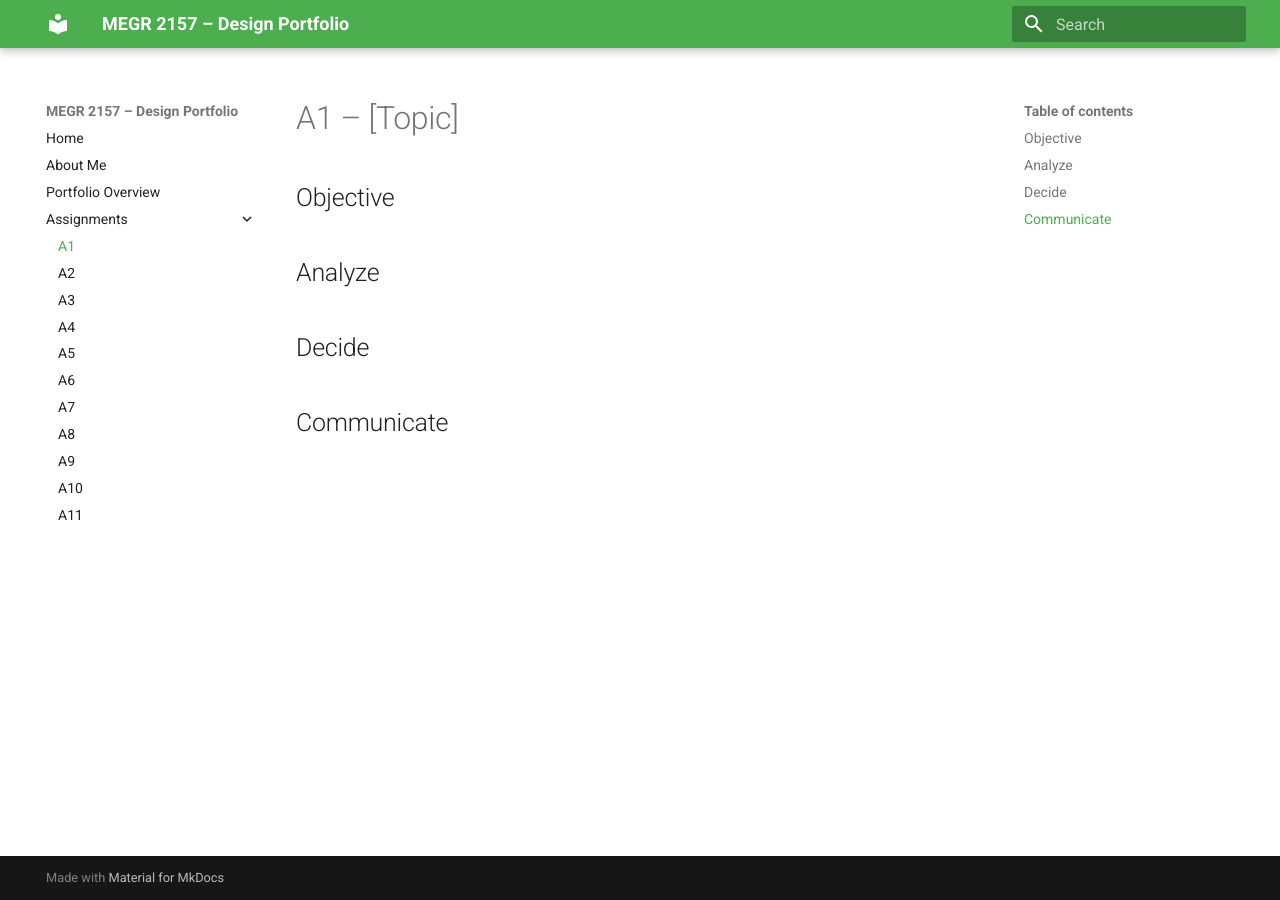
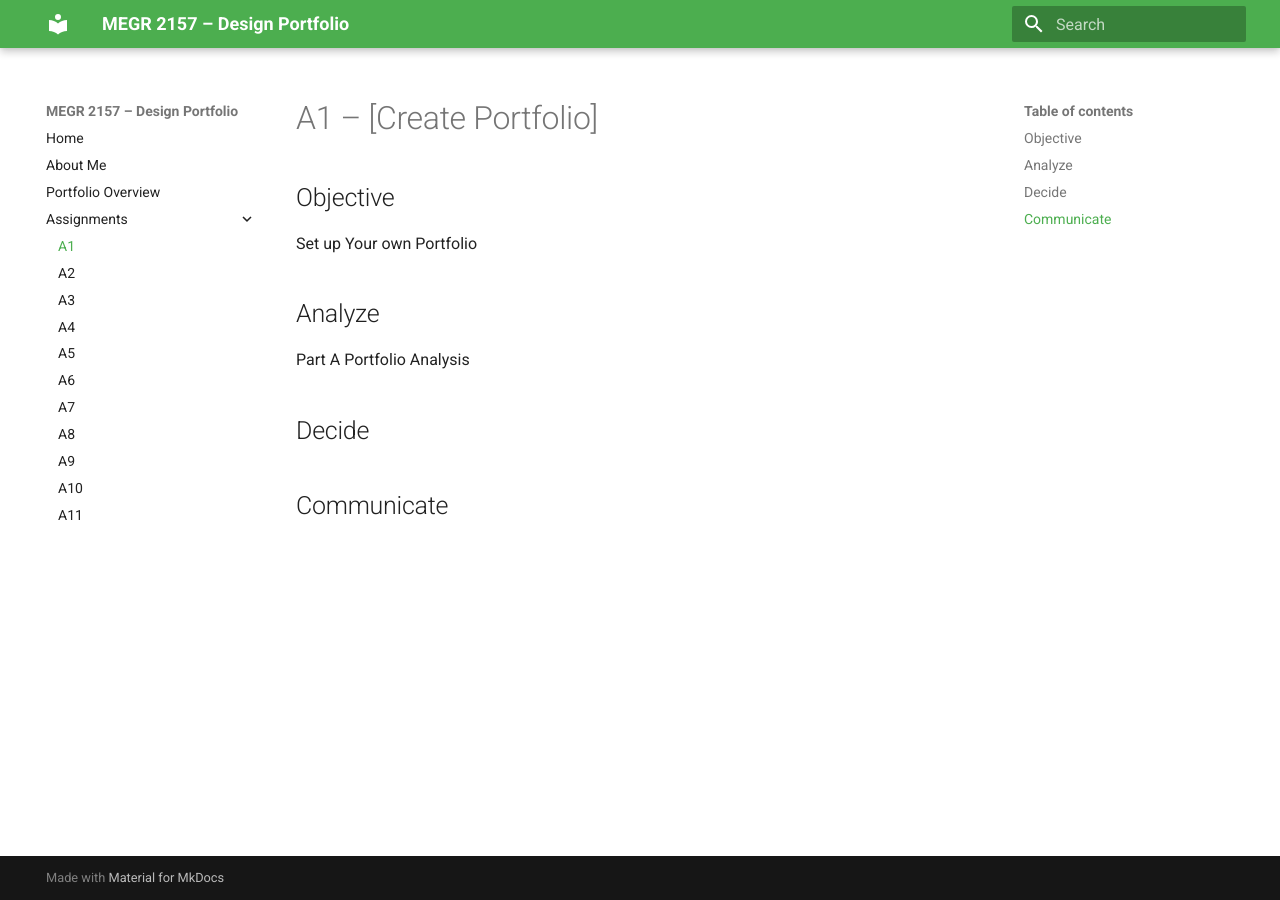
Before and after one commit to mbsibelius/megr2156-portfolio-mbs, an MkDocs documentation site: the page built from docs/assignments/A01/index.md, in a window 1280 px wide. Built offline with MkDocs 1.6.1 and Material for MkDocs 9.7.7, drawn with Linux system fonts in a browser that asks for light colours.

Commit message:
Update assignment title and objective in index.md

```diff
--- a/docs/assignments/A01/index.md
+++ b/docs/assignments/A01/index.md
@@ -1,10 +1,10 @@
-# A1 – [Topic]
+# A1 – [Create Portfolio]
 
 ## Objective
-
+Set up Your own Portfolio
 
 ## Analyze
-
+Part A Portfolio Analysis
 
 ## Decide
 
```
